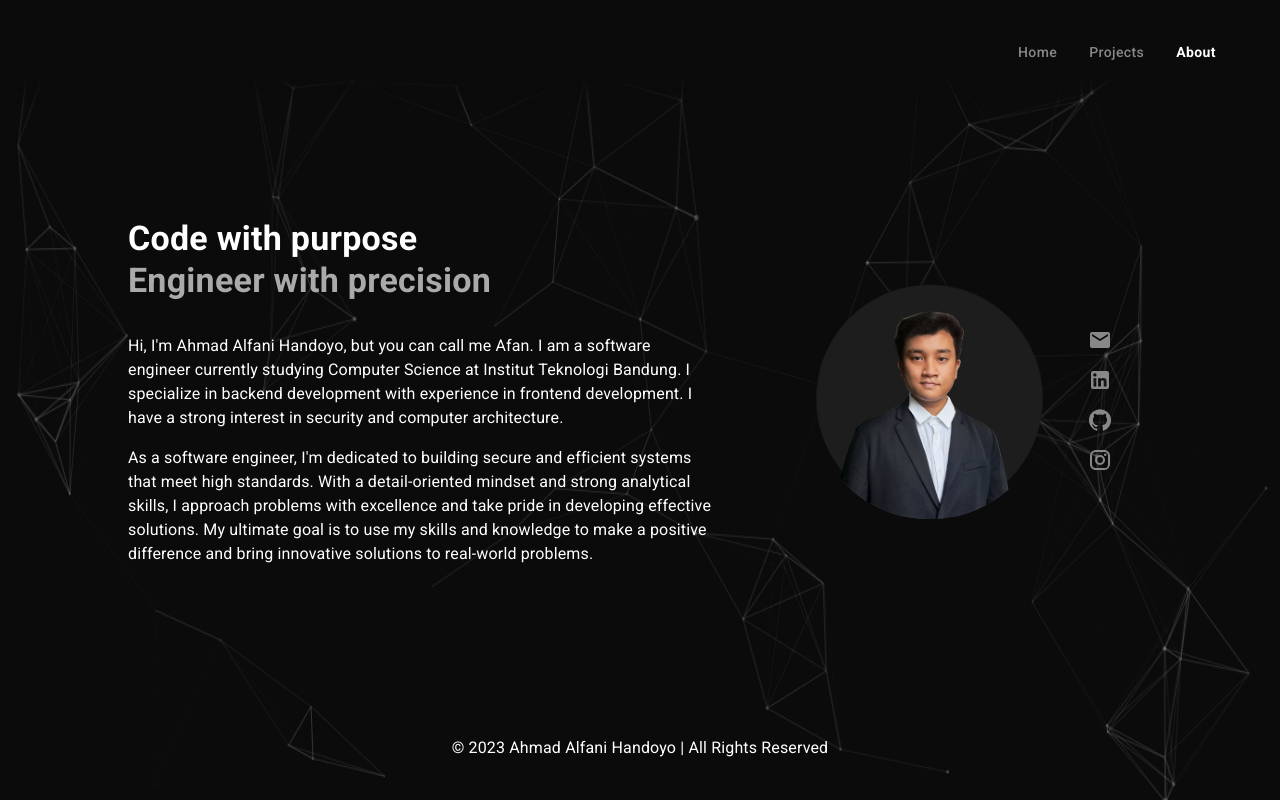
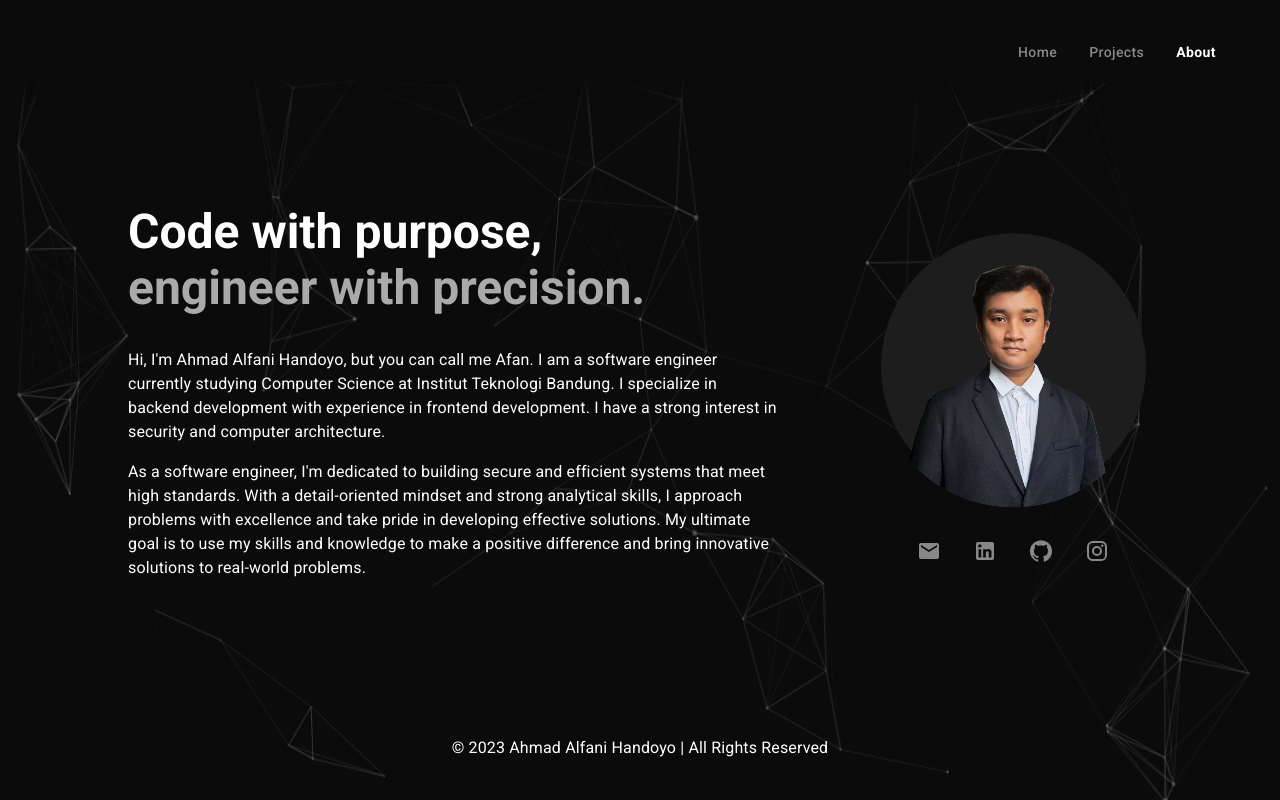
Before and after one commit to blueguy42/porto-frontend, a React (Create React App) app: page /about in a window 1280 px wide. Built offline with nearby package versions, Linux system fonts and the light colour scheme; no server answers.

Commit message:
styling button in progress

```diff
--- a/src/index.css
+++ b/src/index.css
@@ -97,7 +97,7 @@ code {
 }
 
 .second-heading:hover{
-  text-shadow: 0 0 1px white;
+  text-shadow: 0 0 2px white;
   color: #ffffff;
 }
 
--- a/src/pages/About.js
+++ b/src/pages/About.js
@@ -1,7 +1,7 @@
 import React from "react";
 import { useEffect } from "react";
 
-import { Typography, Box, Grow, Grid, IconButton, Link } from "@mui/material";
+import { Typography, Box, Grow, Grid, IconButton, Link, Tooltip, Zoom  } from "@mui/material";
 import { Mail, LinkedIn, GitHub, Instagram } from '@mui/icons-material';
 import { BreakpointName } from "../utils";
 import { motion } from "framer-motion";
@@ -14,17 +14,17 @@ const About = () => {
         <>
             <motion.div exit={{ opacity: 0 }} initial={{ opacity: 0 }} animate={{ opacity: 1 }} style={{width: "100%"}}>
                 <Grow in={true} timeout={1000}>
-                    <Grid container textAlign="center" alignContent="center" alignItems="center" px={{xs: 3, sm: 4, md: 0}}>
-                        <Grid item xs={12} sm={12} md={8} order={{ xs: 2, sm: 2, md: 1 }} pr={{ xs: 0, sm: 0, md: 12 }}>
+                    <Grid container textAlign="center" alignContent="center" alignItems="center" px={{xs: 3, sm: 4, md: 0}} spacing={{ xs: 3, sm: 3, md: 12 }}>
+                        <Grid item xs={12} sm={12} md={6} lg={8} order={{ xs: 2, sm: 2, md: 1 }}>
                         <Typography fontWeight="bold" textAlign={ breakpoint === 'xs' || breakpoint === 'sm' ? 'center': 'left'}
                                 variant={
                                     breakpoint === 'xs' ? 'h6' :
-                                    breakpoint === 'sm' ? 'h5' :
+                                    breakpoint === 'sm' ? 'h4' :
                                     breakpoint === 'md' ? 'h5' :
-                                    breakpoint === 'lg' ? 'h4' :
+                                    breakpoint === 'lg' ? 'h3' :
                                     'h2'} mb={4}>
-                                    Code with purpose
-                                <Box className="second-heading">Engineer with precision</Box>
+                                    Code with purpose,
+                                <Box className="second-heading">engineer with precision.</Box>
                             </Typography>
                             <Typography textAlign='left'
                                 variant={
@@ -45,7 +45,7 @@ const About = () => {
                                         As a software engineer, I'm dedicated to building secure and efficient systems that meet high standards. With a detail-oriented mindset and strong analytical skills, I approach problems with excellence and take pride in developing effective solutions. My ultimate goal is to use my skills and knowledge to make a positive difference and bring innovative solutions to real-world problems.
                             </Typography>
                         </Grid>
-                        <Grid item xs={12} sm={12} md={4} order={{ xs: 1, sm: 1, md: 2 }} display='flex' style={{justifyContent: "center", alignItems: 'center'}}>
+                        <Grid item xs={12} sm={12} md={6} lg={4} order={{ xs: 1, sm: 1, md: 2 }} display='flex' style={{justifyContent: "center", alignItems: 'center'}} flexDirection="column">
                             <Box style={{position: "relative", display: 'flex', justifyContent: 'center', alignItems: 'center', maxWidth: breakpoint === 'xs' ? '300px':'60vmin', maxHeight: breakpoint === 'xs' ? '300px':'60vmin', userSelect: "none" }}>
                                 <img id="image-back" src="/assets/images/home/circle.png" alt="Circle background" style={{maxWidth: '100%', maxHeight: '100%', objectFit: 'cover', pointerEvents: 'none'}}/>
                                 <Box style={{position: "absolute", zIndex: 2, display: 'flex', justifyContent: 'center', alignItems: 'center', maxWidth: '100%', maxHeight: '100%', userSelect: "none"}}>
@@ -55,15 +55,31 @@ const About = () => {
                                     <img id="image-top" src="/assets/images/home/portrait_real.png" alt="Real portrait" style={{maxWidth: '100%', maxHeight: '100%', objectFit: 'cover', pointerEvents: 'none'}}/>
                                 </Box>
                             </Box>
-                            <Box
+                            <Box mt={3}
                             sx={{
-                                '& a': {textDecoration: 'none', '&.active': {'& button': {color: '#ffffff', fontWeight: 'bold'}}},
-                                '& button': {textTransform: 'none', color: '#888888', px: 2, '&:hover': {color: "#dddddd"}}
+                                '& a': {'&.active': {'& button': {color: '#ffffff', fontWeight: 'bold'}}},
+                                '& button': {transition: "0.3s", color: '#888888', px: 2, '&:hover': {color: "#dddddd"}}
                             }}>
-                                <Link href="mailto:ahmadalfanihandoyo1@gmail.com" end><IconButton title="Mail"> <Mail /> </IconButton></Link>
-                                <Link href="https://www.linkedin.com/in/ahmad-alfani-handoyo"><IconButton title="LinkedIn"> <LinkedIn /> </IconButton></Link>
-                                <Link href="https://github.com/blueguy42"><IconButton title="GitHub"> <GitHub /> </IconButton></Link>
-                                <Link href="https://www.instagram.com/afanhandoyo"><IconButton title="Instagram"> <Instagram /> </IconButton></Link>
+                                <Link href="mailto:ahmadalfanihandoyo1@gmail.com" target="_blank" rel="noopener noreferrer">
+                                    <Tooltip title="Email" arrow TransitionComponent={Zoom} componentsProps={{tooltip: { sx: { bgcolor: "#222222", '& .MuiTooltip-arrow': { color: "#222222"}}} }}>
+                                        <IconButton fontSize="large"> <Mail /> </IconButton>
+                                    </Tooltip>
+                                </Link>
+                                <Link href="https://www.linkedin.com/in/ahmad-alfani-handoyo" target="_blank" rel="noopener noreferrer">
+                                    <Tooltip title="LinkedIn" arrow TransitionComponent={Zoom} componentsProps={{tooltip: { sx: { bgcolor: "#222222", '& .MuiTooltip-arrow': { color: "#222222"}}} }}>
+                                        <IconButton fontSize="large"> <LinkedIn /> </IconButton>
+                                    </Tooltip>
+                                </Link>
+                                <Link href="https://github.com/blueguy42" target="_blank" rel="noopener noreferrer">
+                                    <Tooltip title="GitHub" arrow TransitionComponent={Zoom} componentsProps={{tooltip: { sx: { bgcolor: "#222222", '& .MuiTooltip-arrow': { color: "#222222"}}} }}>
+                                        <IconButton fontSize="large"> <GitHub /> </IconButton>
+                                    </Tooltip>
+                                </Link>
+                                <Link href="https://www.instagram.com/afanhandoyo" target="_blank" rel="noopener noreferrer">
+                                    <Tooltip title="Instagram" arrow TransitionComponent={Zoom} componentsProps={{tooltip: { sx: { bgcolor: "#222222", '& .MuiTooltip-arrow': { color: "#222222"}}} }}>
+                                        <IconButton fontSize="large"> <Instagram /> </IconButton>
+                                    </Tooltip>
+                                </Link>
                             </Box>
                         </Grid>
                     </Grid>
```
